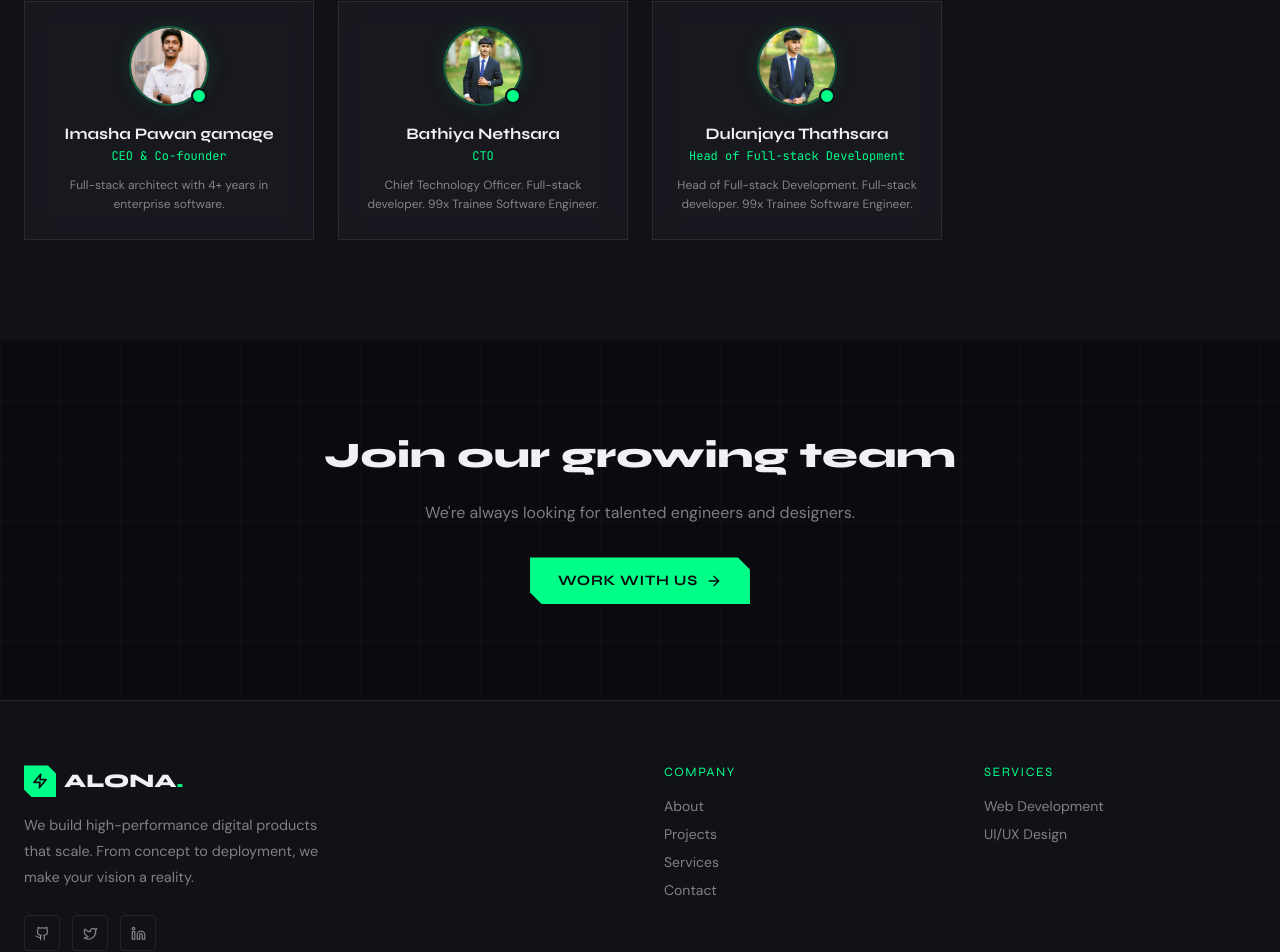
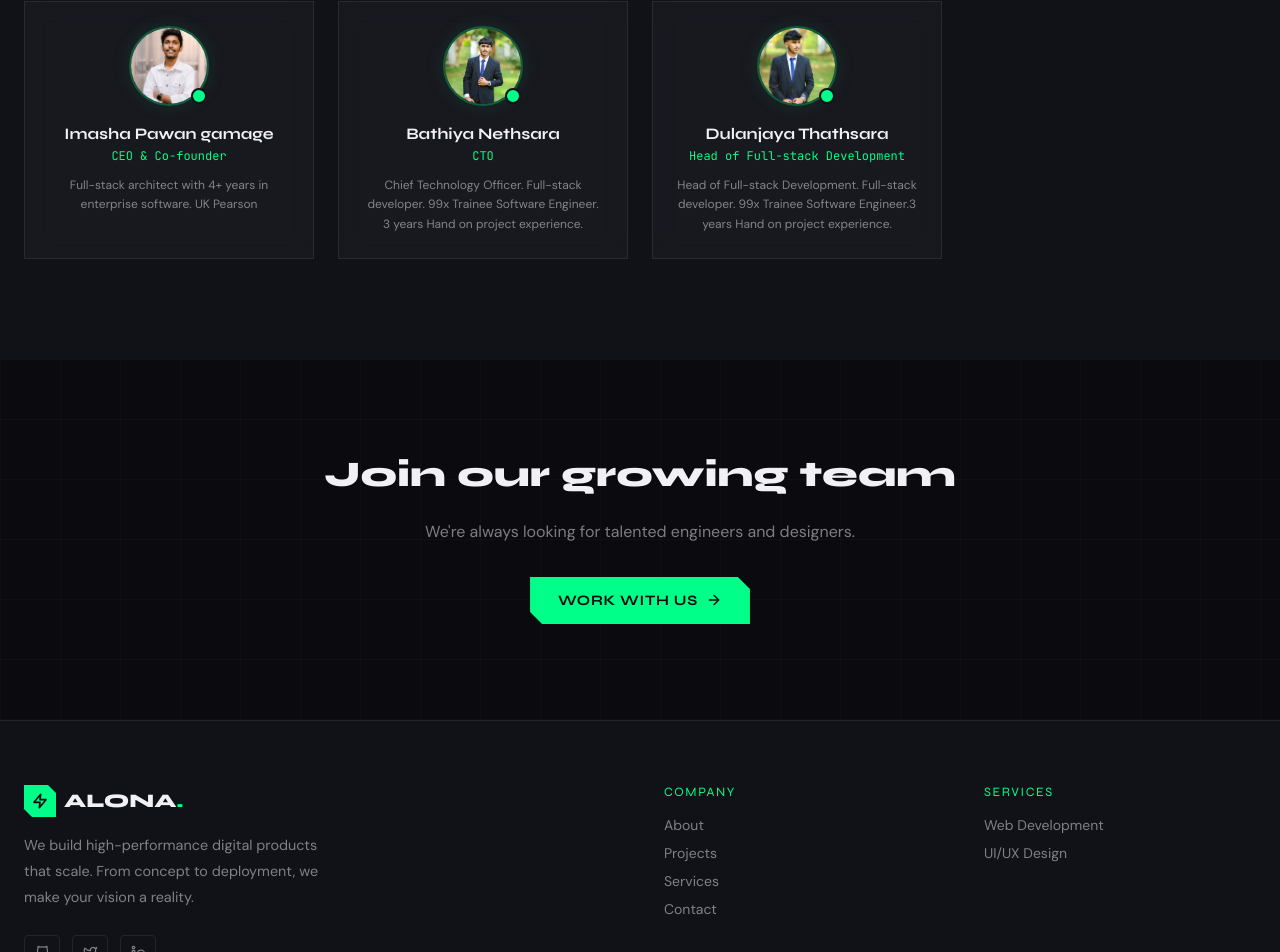
Before and after one commit to dulanjaya2005/alona-web, a Next.js app in the folder frontend/: page /about in a window 1280 px wide. Shown: the part 1895-2847 px from the top of the page. Built offline with nearby package versions, Linux system fonts and the light colour scheme; no server answers.

Commit message:
Added new service

```diff
--- a/frontend/src/pages/about.js
+++ b/frontend/src/pages/about.js
@@ -10,19 +10,19 @@ const team = [
   {
     name : 'Imasha Pawan gamage',
     role : 'CEO & Co-founder',
-    bio  : 'Full-stack architect with 4+ years in enterprise software.',
+    bio  : 'Full-stack architect with 4+ years in enterprise software. UK Pearson',
     image: '/images/team/imasha.jpg', // ← photo URL මෙතන දාන්න
   },
   {
     name : 'Bathiya Nethsara',
     role : 'CTO',
-    bio  : 'Chief Technology Officer. Full-stack developer. 99x Trainee Software Engineer.',
+    bio  : 'Chief Technology Officer. Full-stack developer. 99x Trainee Software Engineer. 3 years Hand on project experience.',
     image: '/images/team/bathiya.jpeg', // ← photo URL මෙතන දාන්න
   },
   {
     name : 'Dulanjaya Thathsara',
     role : 'Head of Full-stack Development',
-    bio  : 'Head of Full-stack Development. Full-stack developer. 99x Trainee Software Engineer.',
+    bio  : 'Head of Full-stack Development. Full-stack developer. 99x Trainee Software Engineer.3 years Hand on project experience.',
     image: '/images/team/dulanjaya.jpeg', // ← photo URL මෙතන දාන්න
   },
 
```
